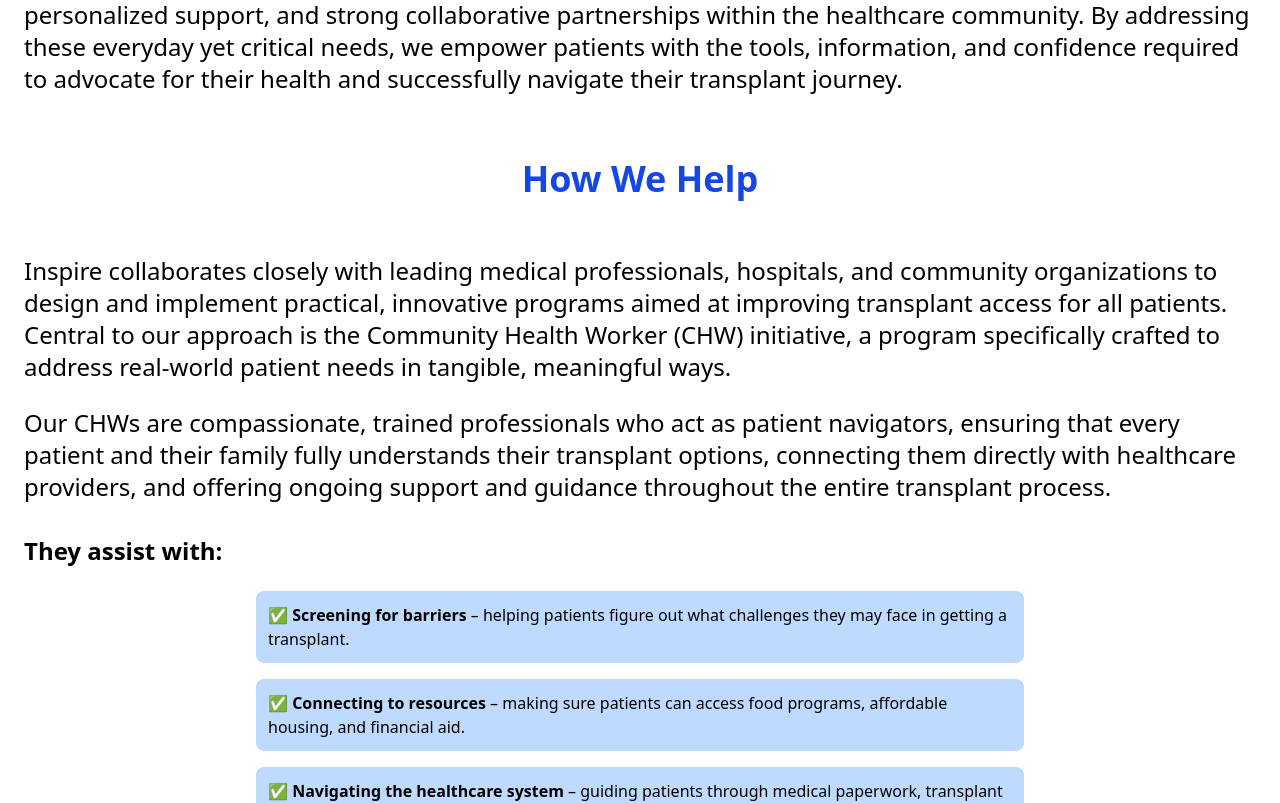
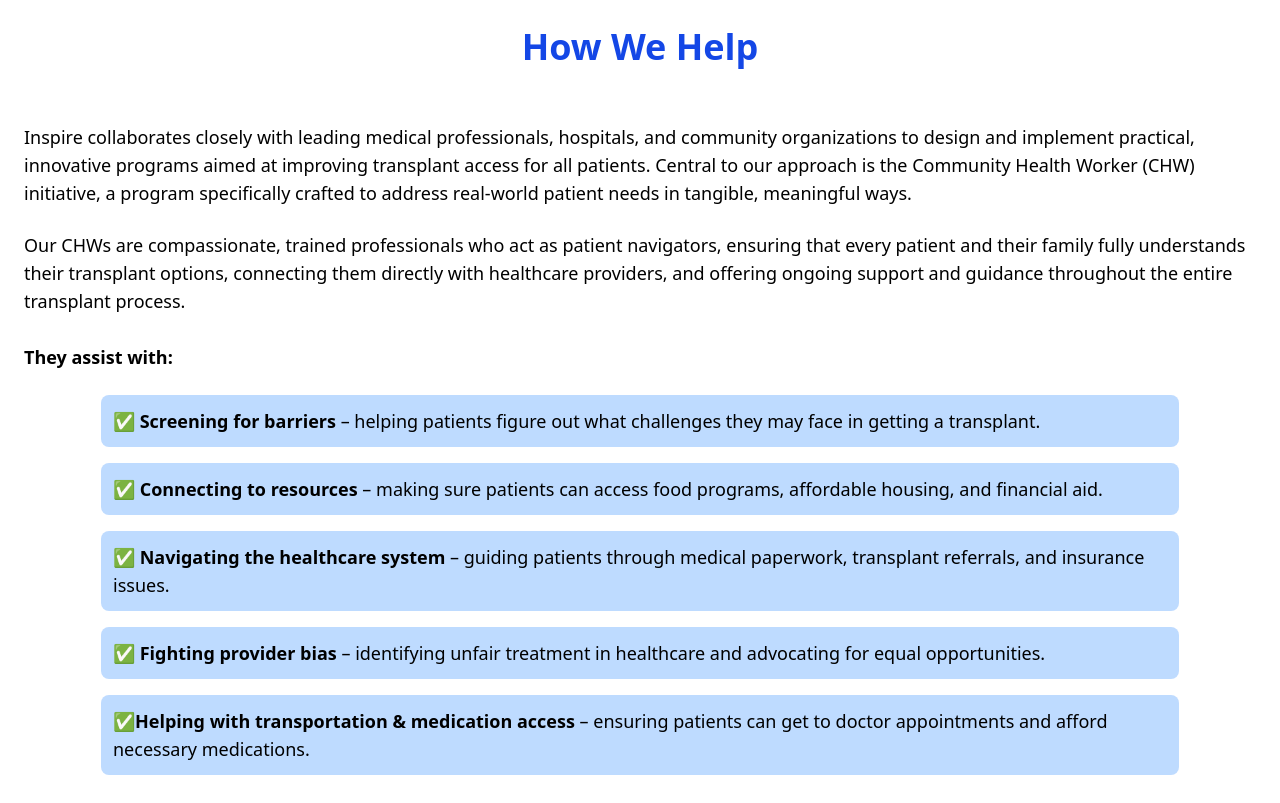
Before and after one commit to pitosanchez/inspire, a React (Vite) app: page / in a window 1280 px wide. Shown: the part 1305-2108 px from the top of the page. Built offline with nearby package versions, Linux system fonts and the light colour scheme.

Commit message:
added links to the navbar

```diff
--- a/src/App.tsx
+++ b/src/App.tsx
@@ -5,7 +5,7 @@ import { Booklet } from "./components/Booklet";
 
 export default function App() {
   return (
-    <div className="flex min-h-screen flex-col bg-white">
+    <div className="flex min-h-screen flex-col bg-white text-lg">
       <Header />
 
       <main className="p-6">
--- a/src/components/About.tsx
+++ b/src/components/About.tsx
@@ -6,7 +6,7 @@ import { SectionSubHeading } from "./ui/SectionSubHeading";
 export function About() {
   return (
     <Section>
-      <SectionHeading>ABOUT</SectionHeading>
+      <SectionHeading id="about">ABOUT</SectionHeading>
       <SectionParagraph>
         At <strong>Inspire Kidney Transplant Resources</strong>, we understand
         that the road to receiving a kidney transplant can feel overwhelming and
@@ -80,7 +80,7 @@ export function About() {
 
 function HelpList() {
   return (
-    <ul className="mx-auto flex w-4/5 max-w-3xl list-none flex-col gap-4">
+    <ul className="mx-auto flex w-7/8 max-w-6xl list-none flex-col gap-4">
       <HelpListItem>
         ✅ <strong>Screening for barriers</strong> – helping patients figure out
         what challenges they may face in getting a transplant.
@@ -109,5 +109,5 @@ function HelpList() {
 type HelpListItemProps = { children: React.ReactNode };
 
 function HelpListItem({ children }: HelpListItemProps) {
-  return <li className="rounded-lg bg-blue-200 p-3 text-base">{children}</li>;
+  return <li className="rounded-lg bg-blue-200 p-3 text-lg">{children}</li>;
 }
--- a/src/components/Booklet.tsx
+++ b/src/components/Booklet.tsx
@@ -8,7 +8,7 @@ export function Booklet() {
 
   return (
     <Section>
-      <SectionHeading>Transplant Toolkit</SectionHeading>
+      <SectionHeading id="booklet">Transplant Toolkit</SectionHeading>
       <div className="flex flex-col items-center gap-6">
         {/* Embedded PDF */}
         <img src={KdTool} alt="Kidney Disease Tool Kit" />
--- a/src/components/Header.tsx
+++ b/src/components/Header.tsx
@@ -9,7 +9,7 @@ export function Header() {
         className="absolute top-1/2 left-1/2 -translate-1/2"
       />
       <nav className="absolute bottom-0 flex w-full justify-evenly py-4 shadow">
-        <Link href="#home">Home</Link>
+        <Link href="#">Home</Link>
         <Link href="#about">About</Link>
         <Link href="#resources">Resources</Link>
         <Link href="#booklet">Transplant Toolkit</Link> {/* New Link */}
--- a/src/components/Resources.tsx
+++ b/src/components/Resources.tsx
@@ -12,7 +12,7 @@ import LivingDonorResources from "../assets/nldac.webp";
 export function Resources() {
   return (
     <Section>
-      <SectionHeading>PATIENT RESOURCES</SectionHeading>
+      <SectionHeading id="resources">PATIENT RESOURCES</SectionHeading>
       <div className="flex flex-col gap-8 lg:flex-row">
         <div>
           <SectionSubHeading>Become a Living Donor</SectionSubHeading>
--- a/src/components/ui/SectionHeading.tsx
+++ b/src/components/ui/SectionHeading.tsx
@@ -1,8 +1,11 @@
-type SectionHeadingProps = { children: React.ReactNode };
+type SectionHeadingProps = { children: React.ReactNode; id?: string };
 
-export function SectionHeading({ children }: SectionHeadingProps) {
+export function SectionHeading({ children, id }: SectionHeadingProps) {
   return (
-    <h1 className="text-black-700 mt-10 mb-8 text-center text-5xl font-bold">
+    <h1
+      id={id}
+      className="text-black-700 mt-10 mb-8 text-center text-5xl font-bold"
+    >
       {children}
     </h1>
   );
--- a/src/components/ui/SectionParagraph.tsx
+++ b/src/components/ui/SectionParagraph.tsx
@@ -1,9 +1,5 @@
 type SectionParagraphProps = { children: React.ReactNode };
 
 export function SectionParagraph({ children }: SectionParagraphProps) {
-  return (
-    <p className="text-md/8 mx-auto w-full font-normal lg:text-2xl">
-      {children}
-    </p>
-  );
+  return <p className="mx-auto w-full font-normal">{children}</p>;
 }
```
